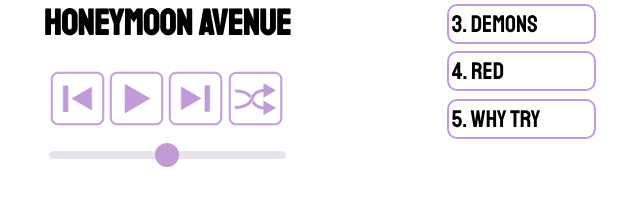
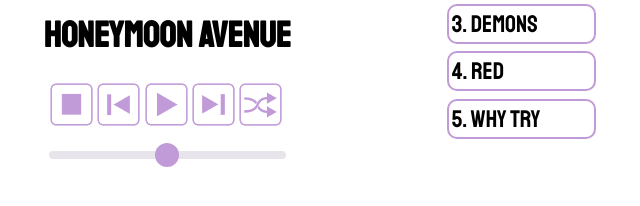
Before and after one commit to Ezhu156/Dynamic-Web-Jukebox, a plain HTML site: page index.html in a window 1280 px wide. Both pictures are taken after a click on the picture 360 px from the left and 362 px from the top of the page. Shown: the part 264-470 px from the top of the page, without its empty margins (283-923 px from the left). Drawn offline with Linux system fonts and the light colour scheme.

Commit message:
Add files via upload

```diff
--- a/index.html
+++ b/index.html
@@ -17,6 +17,7 @@
 			<h1 id="title"></h1>
 
 			<div id="controls">
+				<img id="stopButton" src="stop.png">
 				<img id="prevButton" src="prev.png">
 				<img id="playButton" src="play.png">
 				<img id="nextButton" src="next.png">
--- a/script.js
+++ b/script.js
@@ -2,6 +2,7 @@ var playButton = document.getElementById("playButton");
 var nextButton = document.getElementById("nextButton");
 var prevButton = document.getElementById("prevButton");
 var shufButton = document.getElementById("shuffleButton");
+var stopButton = document.getElementById("stopButton");
 var currIndex = 0;
 var music = document.getElementById('music');
 var albumCover = document.getElementById('album');
@@ -110,6 +111,14 @@ function changeQueue(array){
 	}
 }
 
+function stop(){
+    playButton.src= "play.png";
+    var temp = music.src;
+    music.src = " ";
+    music.src = temp;
+    music.pause();
+}
+
 //jukebox class that contains the basic functions of a music player
 class Jukebox{
 	constructor(){
@@ -153,6 +162,7 @@ playButton.addEventListener("click", play);
 nextButton.addEventListener("click", myJukebox.next);
 prevButton.addEventListener("click", myJukebox.prev);
 shufButton.addEventListener("click", myJukebox.shuffle);
+stopButton.addEventListener("click", stop);
 
 //https://developer.mozilla.org/en-US/docs/Web/JavaScript/Closures#Creating_closures_in_loops.3A_A_common_mistake
 //https://teamtreehouse.com/community/for-loops-onclick
--- a/style.css
+++ b/style.css
@@ -23,7 +23,7 @@ body{
 	display: inline;
 	margin-right: auto;
 	margin-left: auto;
-	width: 24%;
+	width: 19%;
 }
 #album{
 	display: block;
```
Also changed, not shown: stop.png (added).
